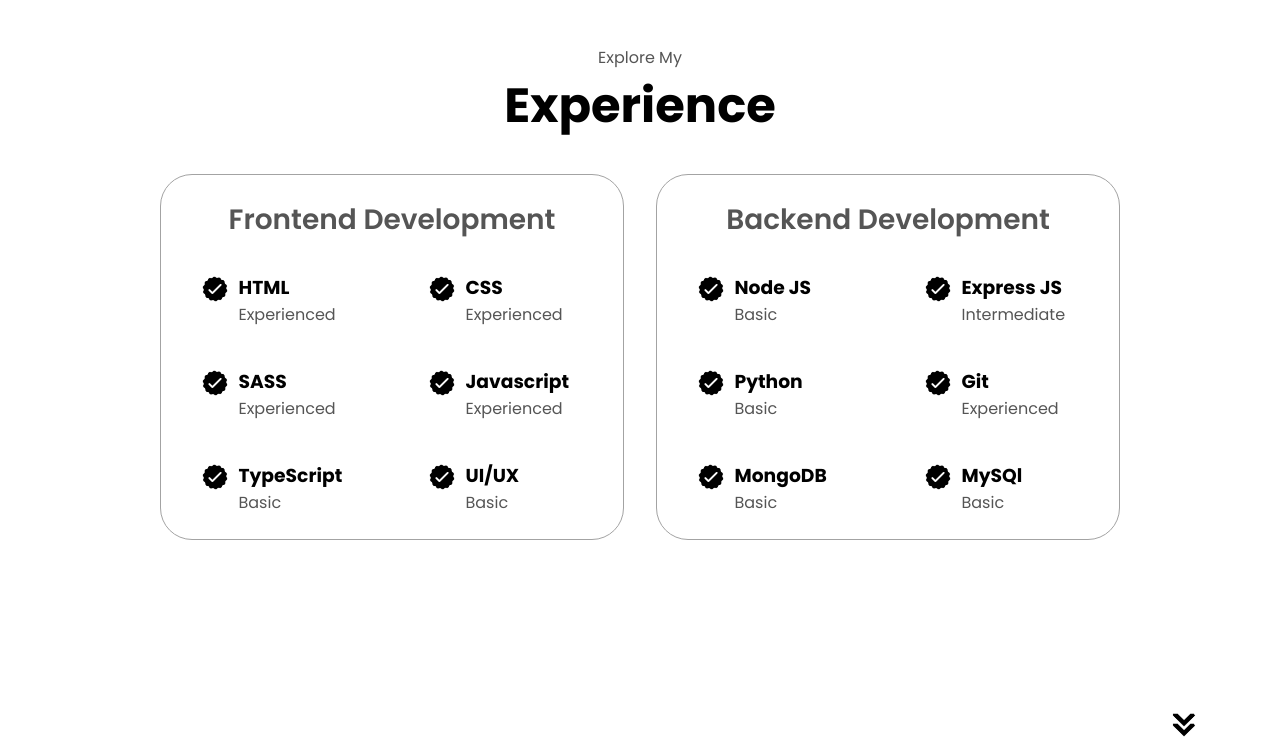
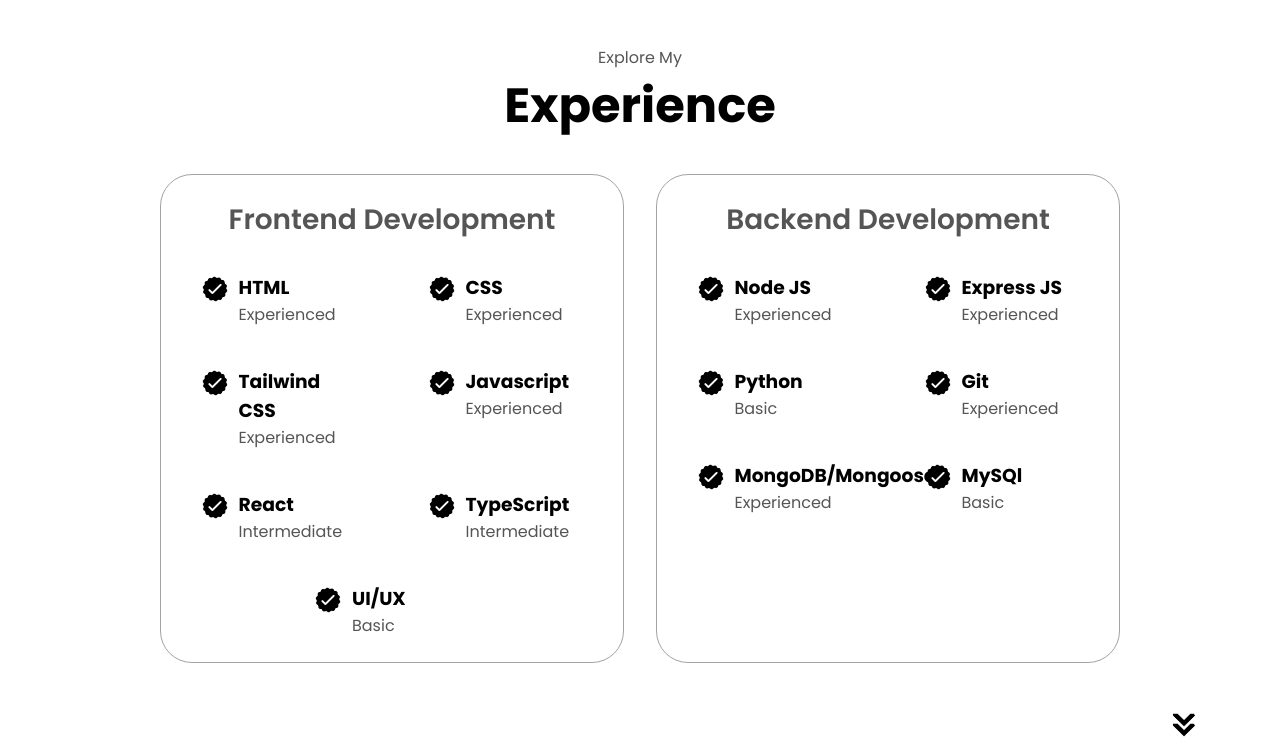
Before and after one commit to Precious-c/My-Portfolio, a plain HTML site: page index.html in a window 1280 px wide. Shown: the part 1651-2395 px from the top of the page. Drawn offline with Linux system fonts and the light colour scheme.

Commit message:
Update index.html
Update

```diff
--- a/index.html
+++ b/index.html
@@ -74,7 +74,7 @@
                     <div class="details-container">
                         <img src="./assets/images/education.png" alt="education icon" class="icon">
                         <h3>Education</h3>
-                        <p>BSC BAchelors Degree <br> M.SC Masters Degree</p>
+                        <p>BSC BAchelors Degree</p>
                     </div>
                 </div>
                 <div class="text-container">
@@ -116,7 +116,7 @@
                         <article>
                             <img src="assets/images/checkmark.png" alt="experience icon" class="icon">
                             <div>
-                                <h3>SASS</h3>
+                                <h3>Tailwind CSS</h3>
                                 <p>Experienced</p>
                             </div>
                         </article>
@@ -132,8 +132,16 @@
                         <article>
                             <img src="assets/images/checkmark.png" alt="experience icon" class="icon">
                             <div>
+                                <h3>React</h3>
+                                <p>Intermediate</p>
+                            </div>
+                        </article>
+
+                        <article>
+                            <img src="assets/images/checkmark.png" alt="experience icon" class="icon">
+                            <div>
                                 <h3>TypeScript</h3>
-                                <p>Basic</p>
+                                <p>Intermediate</p>
                             </div>
                         </article>
 
@@ -153,7 +161,7 @@
                             <img src="assets/images/checkmark.png" alt="experience icon" class="icon">
                             <div>
                                 <h3>Node JS</h3>
-                                <p>Basic</p>
+                                <p>Experienced</p>
                             </div>
                         </article>
 
@@ -161,7 +169,7 @@
                             <img src="assets/images/checkmark.png" alt="experience icon" class="icon">
                             <div>
                                 <h3>Express JS</h3>
-                                <p>Intermediate</p>
+                                <p>Experienced</p>
                             </div>
                         </article>
 
@@ -184,8 +192,8 @@
                         <article>
                             <img src="assets/images/checkmark.png" alt="experience icon" class="icon">
                             <div>
-                                <h3>MongoDB</h3>
-                                <p>Basic</p>
+                                <h3>MongoDB/Mongoose</h3>
+                                <p>Experienced</p>
                             </div>
                         </article>
 
```
